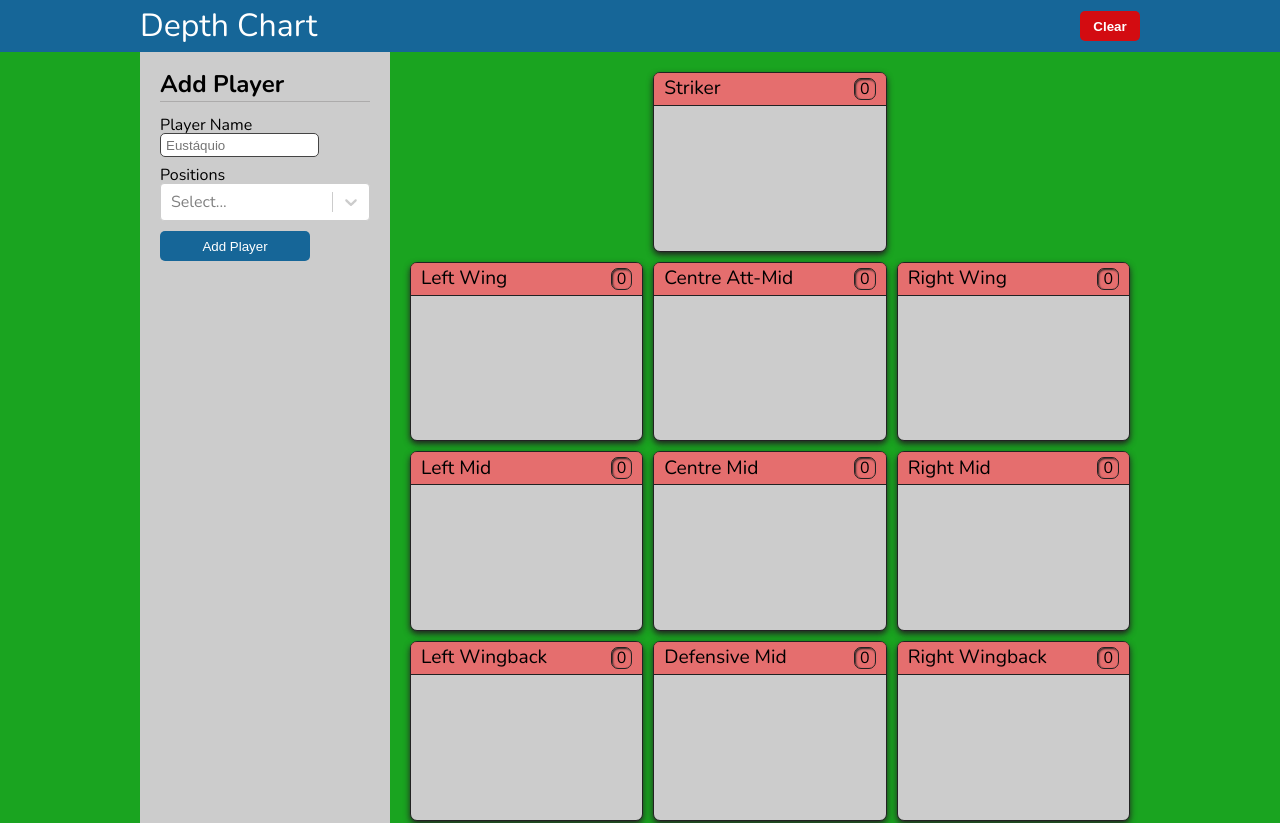
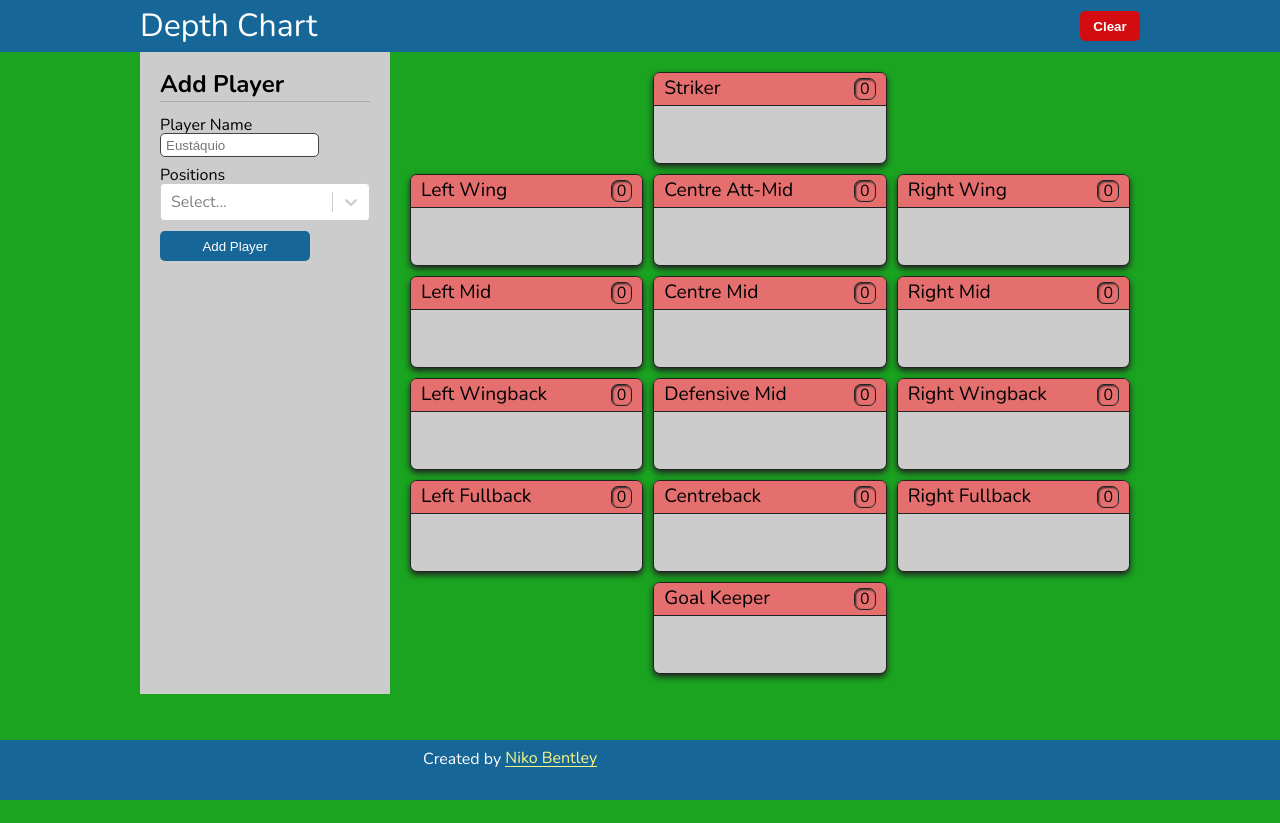
Before and after one commit to MapleThunder/depth-chart, a React (Vite) app: page / in a window 1280 px wide. Shown: the top 823 px of the page. Built offline with nearby package versions, Linux system fonts and the light colour scheme.

Commit message:
style fixes to get the footer in place correctly

```diff
--- a/src/components/App.tsx
+++ b/src/components/App.tsx
@@ -32,6 +32,7 @@ const MainStyles = styled.main`
 
   .wrapper {
     display: grid;
+    height: fit-content;
     grid-template-columns: 250px auto;
     grid-gap: 10px;
     width: 100%;
--- a/src/styles/base.scss
+++ b/src/styles/base.scss
@@ -62,7 +62,7 @@ h2 {
 }
 
 #app {
-  min-height: 100%;
+  min-height: 100vh;
   display: grid;
   grid-template-rows: 52px 1fr auto;
   footer {
```
